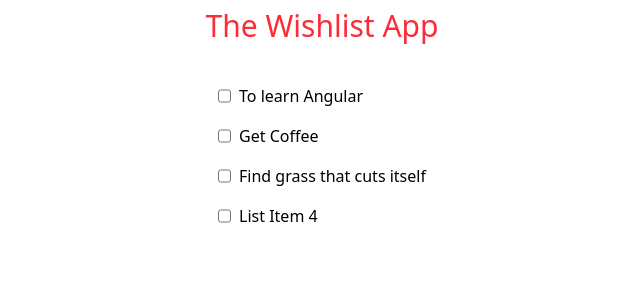
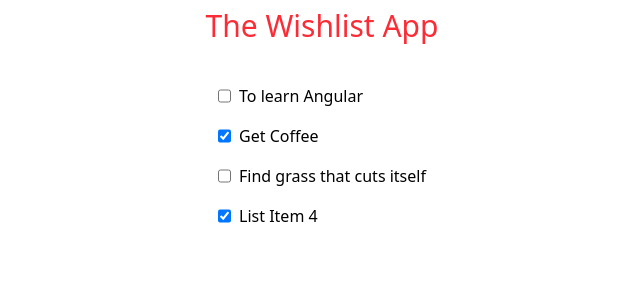
Before and after one commit to rajesh-ranjan-git/thewishlist, an Angular app: page / in a window 1280 px wide. Shown: the top 300 px of the page, without its empty margins (318-958 px from the left). Built offline with nearby package versions, Linux system fonts and the light colour scheme.

Commit message:
data binding

```diff
--- a/src/app/app.component.html
+++ b/src/app/app.component.html
@@ -5,11 +5,15 @@
   @if(items.length > 0) {
   <div class="flex justify-center items-center">
     <ul class="flex flex-col gap-4">
-      @for (item of items; track $index) {
+      @for (item of items; track $index;) {
       <li>
         <label class="flex gap-2">
-          <input type="checkbox" />{{ item.wishTitle }}</label
-        >
+          <input
+            type="checkbox"
+            [checked]="item.isComplete"
+            [attr.data-index]="$index"
+          />{{ item.wishTitle }}
+        </label>
       </li>
       }
     </ul>
```
